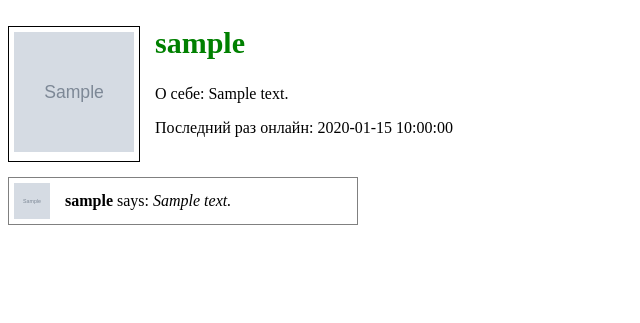
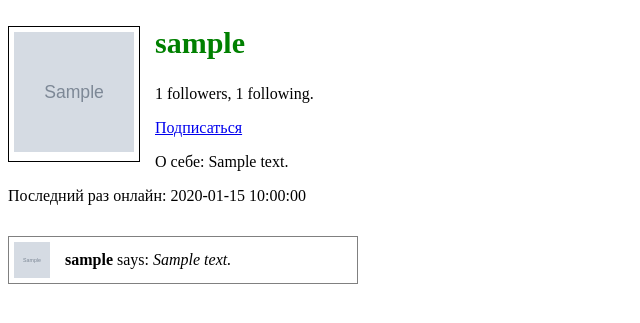
Before and after one commit to Ramza-i/microblog, a Flask app: template app/templates/user.html in a window 1280 px wide. Shown: the part 145-468 px from the top of the page, without its empty margins (0-640 px from the left). Run offline with Flask 3, Linux system fonts and the light colour scheme; tables that the repository leaves empty hold one stand-in row (values such as "Sample post"); the template is opened without the code that fills it: values that come from a table or form of the project are taken from there, most other values are stand-ins (such as "Sample title", 1, 10 or a date in 2020); grey boxes marked "Sample" are stand-in pictures.

Commit message:
new: followers counter, follow/unfollow

```diff
--- a/app/templates/user.html
+++ b/app/templates/user.html
@@ -23,8 +23,13 @@
             </div>
             <div>
                 <h2 style="color: green; font-size:30px">{{ user.username }}</h2>
+                <p>{{ user.followers.count() }} followers, {{ user.followed.count() }} following.</p>
                 {% if current_user.username == user.username %}
                     <a href="/edit_profile">Редактировать профиль</a>
+                {% elif not current_user.is_following(user) %}
+                    <a href="{{ url_for('follow', username=user.username) }}">Подписаться</a>
+                {% else %}
+                    <a href="{{ url_for('unfollow', username=user.username) }}">Отписаться</a>
                 {% endif %}
                 {% if user.about_me %}<p>О себе: {{ user.about_me }}</p>{% endif %}
                 {% if user.last_seen %}<p>Последний раз онлайн: {{ user.last_seen }}</p>{% endif %}
```
